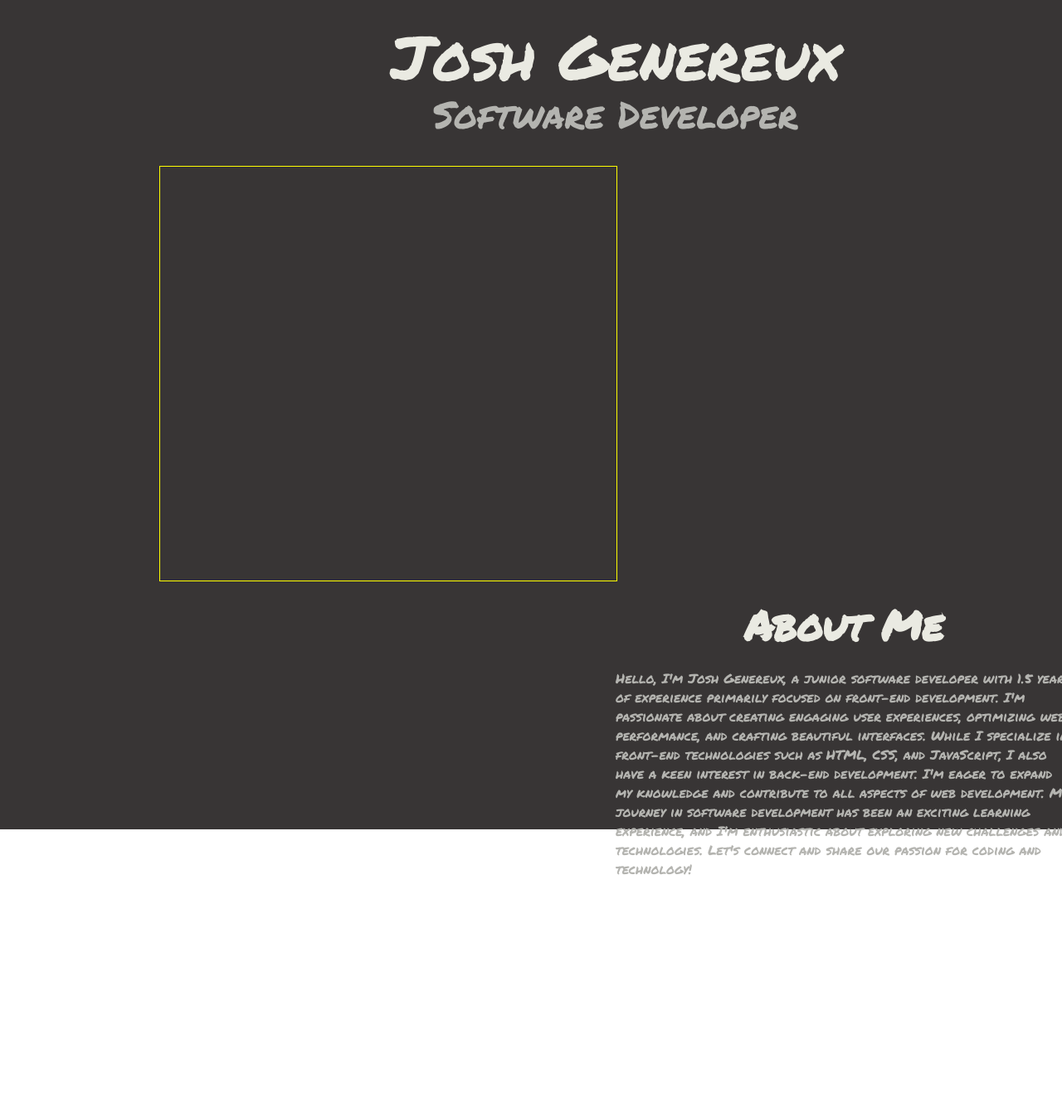
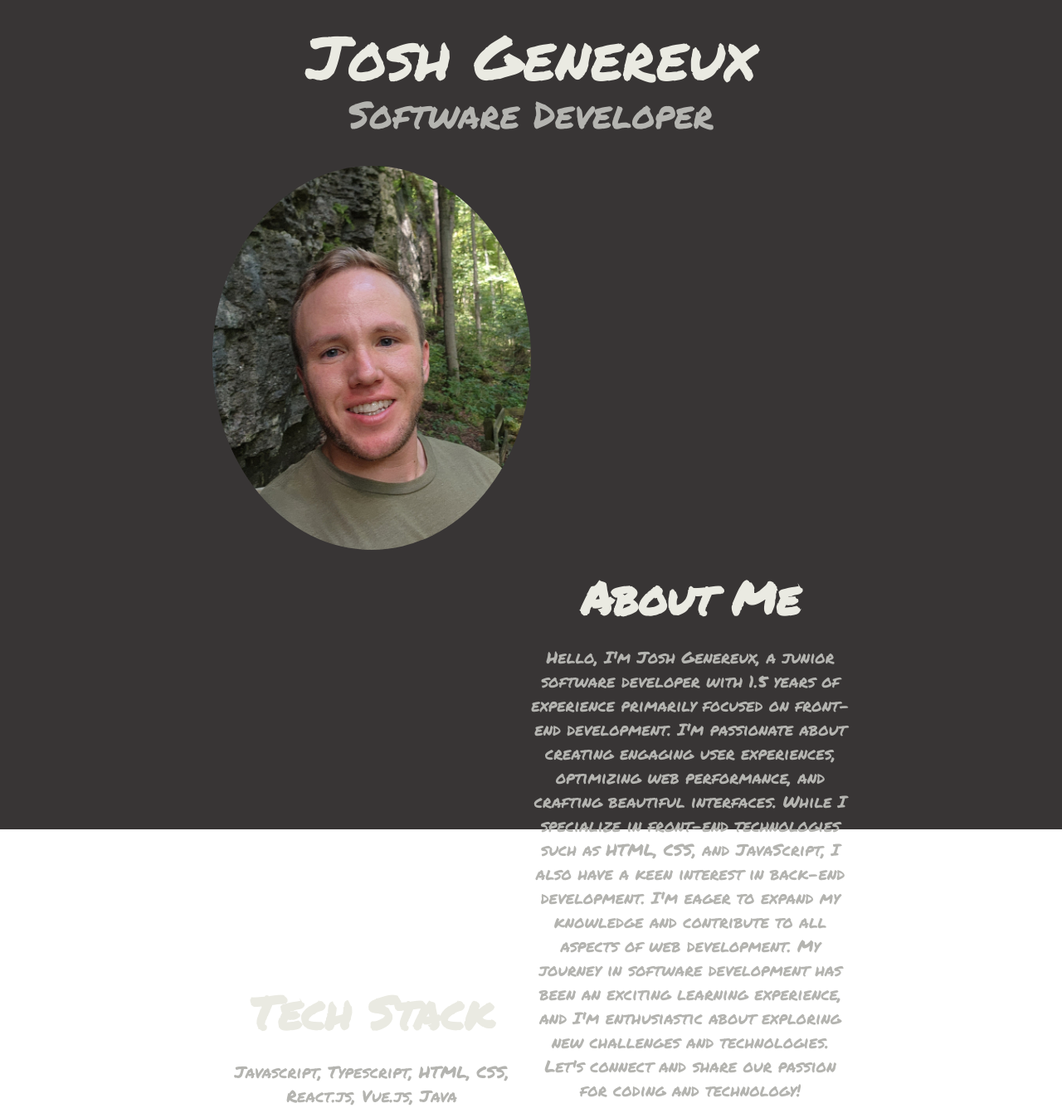
Before and after one commit to JoshGenereux/JoshGenereux.github.io, a React (Create React App) app: page / in a window 1280 px wide. Shown: the whole page at 83% size. Before the commit the page ends 1200 px from the top, so only its background shows below. Built offline with nearby package versions, Linux system fonts and the light colour scheme.

Commit message:
working on formating and building out new components:

```diff
--- a/src/App.js
+++ b/src/App.js
@@ -1,6 +1,6 @@
 
 import './App.scss';
-import Home from './components/home';
+import Home from './containers/Home';
 
 function App() {
   return (
--- a/src/App.scss
+++ b/src/App.scss
@@ -11,10 +11,10 @@ html, body {
 }
 
 .header{
-  width: 1100px;
+  width: 60%;
   height: 200px;
   position: relative;
-  left: 15%;
+  left: 20%;
   display: flex;
   flex-direction: column;
   justify-content: center;
@@ -35,40 +35,49 @@ html, body {
 }
 
 .body{
-  width: 50%;
+  width: 60%;
   height: 100vh;
   position: relative;
-  left: 15%;
+  left: 20%;
 
   &__info{
-    width: 1100px;
+    width: 100%;
     height: 1000px;
     position: relative;
     display: flex;
     flex-direction: column;
 
-    &__pic {
+    &__pic,
+    &__info,
+    &__tech {
       width: 50%;
       height: 50%;
-      border: solid yellow 1px;
     }
     &__info{
-      width: 50%;
-      height: 50%;
       margin-left: auto;
     }
   }
 }
 
-.aboutme-header{
+.aboutme-header,
+.tech-header{
   font-family: 'Permanent Marker';
-  font-size: 50px;
+  font-size: 55px;
   line-height: .75;
   color:rgb(234, 234, 226);
   text-align: center;
 }
 
-.aboutme-text{
+.aboutme-text,
+.tech-stack{
   color:rgb(180, 180, 176);
   font-family: 'Permanent Marker';
+  font-size: 20px;
+  text-align: center;
 }
+
+.pic{
+  width: 100%;
+  height: 100%;
+  border-radius: 50%;
+}
--- /dev/null
+++ b/src/components/AboutMe.js
@@ -0,0 +1,14 @@
+import React from "react";
+import aboutMe from '../texts/aboutMe.json';
+
+const AboutMe = () => {
+
+  return (
+    <div className="body__info__info">
+      <h1 className="aboutme-header">About Me</h1>
+      <div className="aboutme-text">{aboutMe.about}</div>
+    </div>
+  )
+};
+
+export default AboutMe;
--- /dev/null
+++ b/src/components/HeadShot.js
@@ -0,0 +1,13 @@
+import React from "react";
+import pic from '../assets/facepic.jpeg';
+
+const HeadShot = () => {
+
+  return (
+    <div className="body__info__pic">
+      <img className="pic" src={pic} alt="" />
+    </div>
+  )
+};
+
+export default HeadShot;
--- /dev/null
+++ b/src/components/Header.js
@@ -0,0 +1,13 @@
+import React from "react";
+
+function Header () {
+
+  return(
+    <header className="header">
+      <div className="header__name">Josh Genereux</div>
+      <div className="header__title">Software Developer</div>
+    </header>
+  )
+}
+
+export default Header;
--- /dev/null
+++ b/src/components/TechStack.js
@@ -0,0 +1,14 @@
+import React from "react";
+import tech from '../texts/techStack.json';
+
+const TechStack = () => {
+
+  return (
+    <div className="body__info__tech">
+      <h1 className="tech-header">Tech Stack</h1>
+      <div className="tech-stack">{tech.techStack}</div>
+    </div>
+  )
+};
+
+export default TechStack;
--- a/src/components/home.js
+++ /dev/null
@@ -1,31 +0,0 @@
-import React from "react";
-import aboutMe from '../aboutMe.json';
-
-function Home() {
-  // const me = JSON.parse(aboutMe);
-  console.log(aboutMe.about)
-
-  return (
-    <div className="home">
-        <header className="header">
-          <div className="header__name">Josh Genereux</div>
-          <div className="header__title">Software Developer</div>
-        </header>
-
-        <div className="body">
-
-          <div className="body__info">
-            <div className="body__info__pic">
-
-            </div>
-            <div className="body__info__info">
-              <h1 className="aboutme-header">About Me</h1>
-              <div className="aboutme-text">{aboutMe.about}</div>
-            </div>
-          </div>
-        </div>
-    </div>
-  );
-}
-
-export default Home;
--- /dev/null
+++ b/src/containers/Home.js
@@ -0,0 +1,17 @@
+import React from "react";
+import Header from "../components/Header";
+import Info from './Info'
+
+function Home() {
+
+  return (
+    <div className="home">
+      <Header/>
+      <div className="body">
+        <Info/>
+      </div>
+    </div>
+  );
+}
+
+export default Home;
--- /dev/null
+++ b/src/containers/Info.js
@@ -0,0 +1,17 @@
+import React from "react";
+import HeadShot from "../components/HeadShot";
+import AboutMe from "../components/AboutMe";
+import TechStack from "../components/TechStack";
+
+const Info = () => {
+
+  return (
+    <div className="body__info">
+      <HeadShot/>
+      <AboutMe />
+      <TechStack/>
+    </div>
+  )
+};
+
+export default Info;
--- /dev/null
+++ b/src/texts/techStack.json
@@ -0,0 +1,3 @@
+{
+  "techStack": "Javascript, Typescript, HTML, CSS, React.js, Vue.js, Java"
+}
```
Also changed, not shown: src/assets/facepic.jpeg (added), src/texts/aboutMe.json (renamed from src/aboutMe.json).
